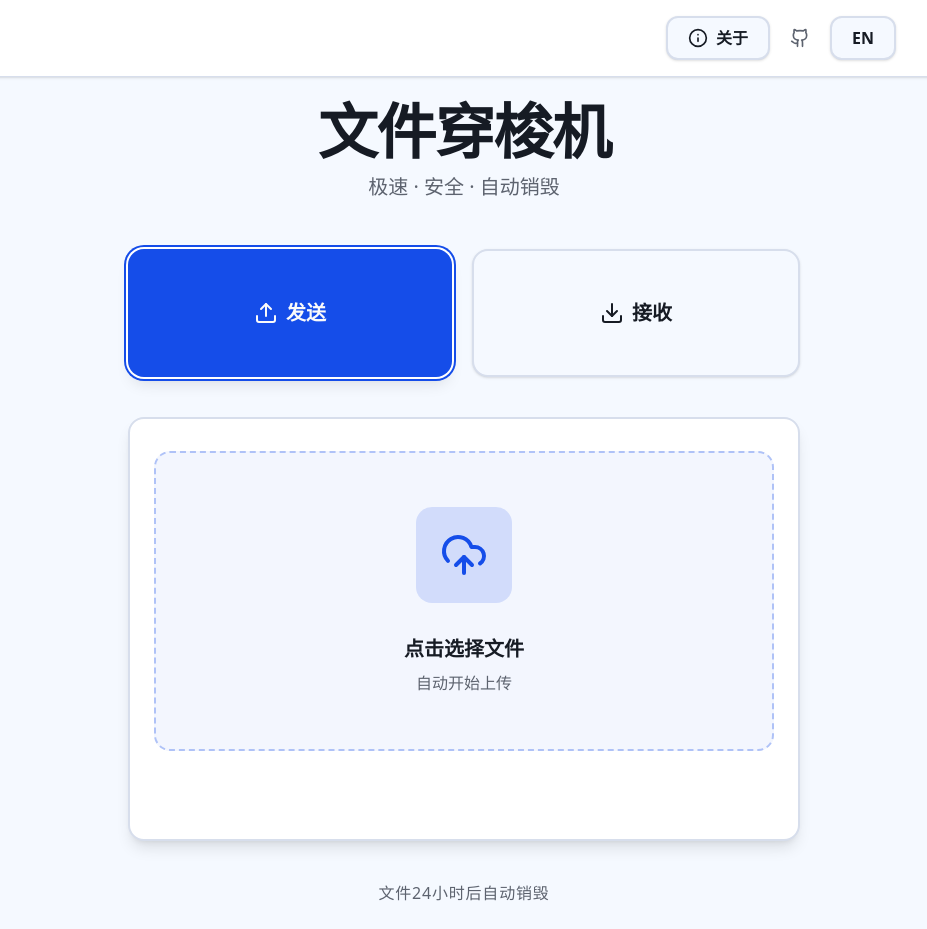
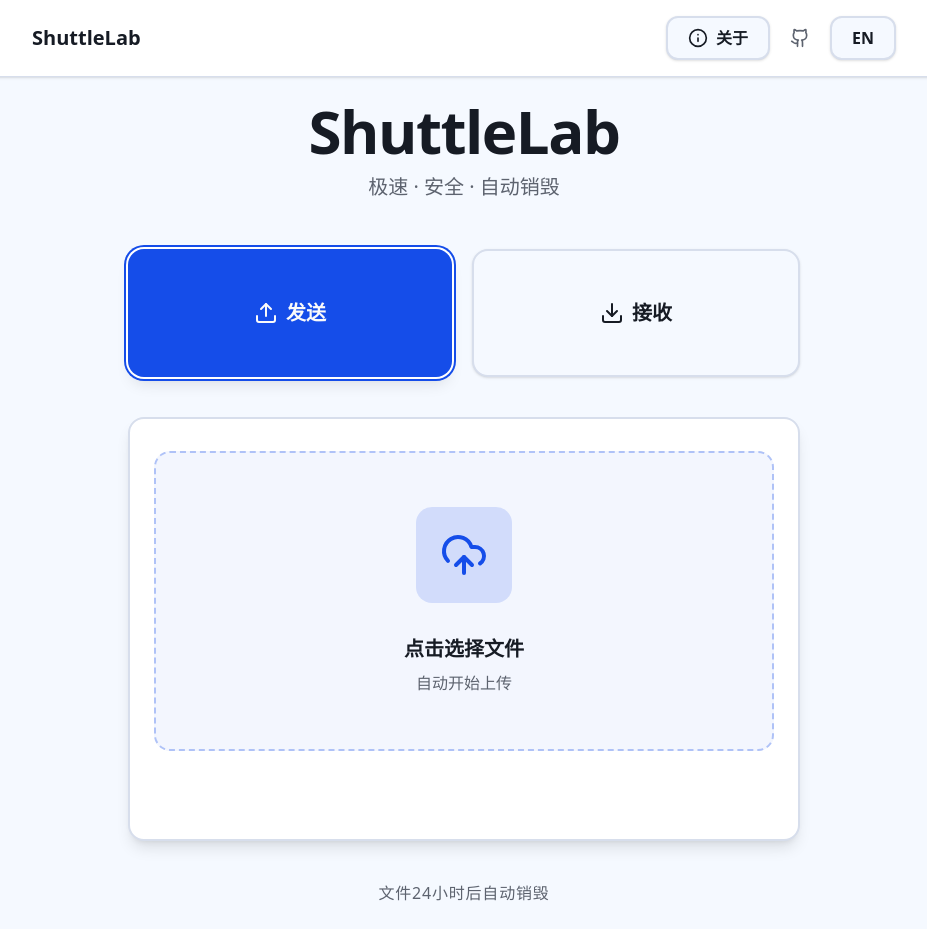
Before and after one commit to ShuttleLab/file-shuttle, a Next.js app: page / in a window 1280 px wide. Shown: the whole page, without its empty margins (176-1103 px from the left). Built offline with nearby package versions, Linux system fonts and the light colour scheme.

Commit message:
modify appname

```diff
--- a/src/app/page.tsx
+++ b/src/app/page.tsx
@@ -27,7 +27,7 @@ const translations: Record<
   Record<string, string>
 > = {
   zh: {
-    title: "文件穿梭机",
+    title: "ShuttleLab",
     tagline: "极速 · 安全 · 自动销毁",
     send: "发送",
     receive: "接收",
@@ -58,7 +58,7 @@ const translations: Record<
     about: "关于",
   },
   en: {
-    title: "File Shuttle",
+    title: "ShuttleLab",
     tagline: "Fast · Secure · Self-destruct",
     send: "Send",
     receive: "Receive",
@@ -98,7 +98,18 @@ export default function Page() {
   return (
     <div className="min-h-screen flex flex-col">
       <header className="border-b bg-card shadow-sm">
-        <div className="max-w-4xl mx-auto px-4 py-4 flex justify-end items-center gap-3">
+        <div className="max-w-4xl mx-auto px-4 py-4 flex justify-between items-center gap-3">
+          <div className="flex-shrink-0">
+            <Link
+              href="https://shuttlelab.org"
+              target="_blank"
+              rel="noopener noreferrer"
+              className="text-xl font-bold text-foreground hover:opacity-80 transition-opacity"
+            >
+              {t("title")}
+            </Link>
+          </div>
+          <div className="flex items-center gap-3">
             <Button variant="outline" size="default" asChild>
               <Link href="/about" className="flex items-center gap-2">
                 <Info className="size-5" />
@@ -121,6 +132,7 @@ export default function Page() {
             >
               {t("langButton")}
             </Button>
+          </div>
         </div>
       </header>
 
```
Lines whose indentation alone changed are shown as unchanged.
